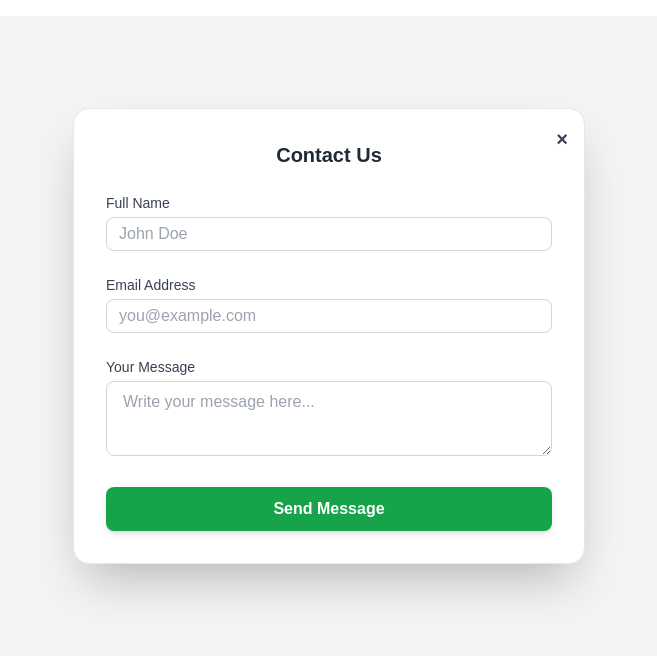
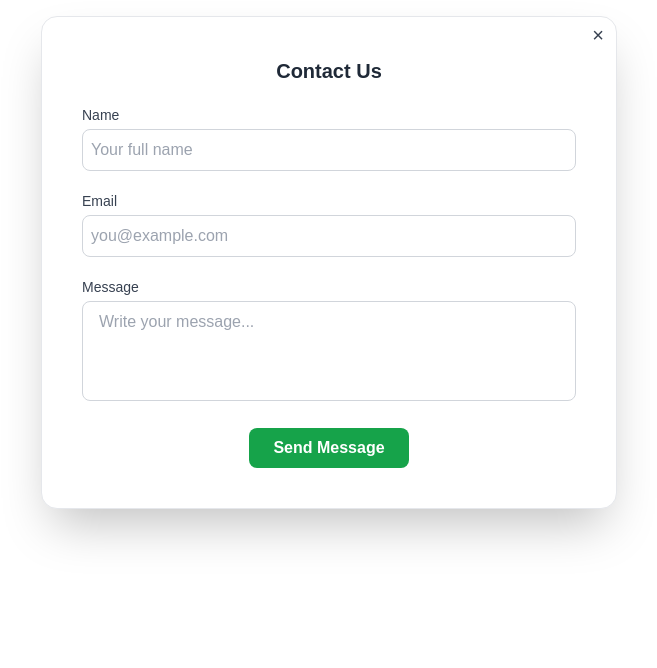
Before and after one commit to rajamohtasham/Foodstore, a Django app: page /contact/ in a window 1280 px wide. Shown: the part 80-748 px from the top of the page, without its empty margins (311-968 px from the left). Run offline with Django 5.2, Linux system fonts and the light colour scheme; some libraries are stand-ins or nearby versions.

Commit message:
change contact us

```diff
--- a/store/templates/store/contact.html
+++ b/store/templates/store/contact.html
@@ -3,59 +3,51 @@
 {% load static %}
 
 {% block content %}
-<div class="flex items-center justify-center h-[80vh] bg-gray-100 dark:bg-gray-900 ">
-  <div
-    class="w-full max-w-lg bg-white dark:bg-gray-800 rounded-2xl shadow-2xl border border-gray-200 dark:border-gray-700 relative overflow-hidden p-3 md:p-8">
+<div class=" flex items-center justify-center dark:bg-gray-900 ">
+  <div class="w-full  max-w-md md:max-w-xl bg-white dark:bg-gray-800 border border-gray-200 dark:border-gray-700 rounded-2xl shadow-2xl md:p-10 relative transition-all duration-300">
 
     <!-- Close Button -->
-    <a href="{% url 'home' %}" class="absolute top-4 right-4">
-      <span
-        class="text-xl font-bold text-gray-700 dark:text-gray-300 hover:text-red-500 transition duration-200 cursor-pointer">×</span>
+    <a href="{% url 'home' %}">
+      <h1 class="absolute top-0 right-0 text-xl text-gray-700 dark:text-white hover:text-white px-3 py-1 rounded-bl-xl cursor-pointer transition duration-300">×</h1>
     </a>
 
     <!-- Heading -->
-    <h2 class="text-xl font-extrabold text-center text-gray-800 dark:text-white ">Contact Us</h2>
+    <h1 class="text-xl font-bold text-center text-gray-800 dark:text-white ">Contact Us</h1>
 
     {% if form_error %}
-    <p class="text-red-500 text-center text-base ">{{ form_error }}</p>
+      <p class="text-red-600 dark:text-red-400 text-center text-sm mb-4">{{ form_error }}</p>
     {% endif %}
     {% if result %}
-    <p class="text-green-500 text-center text-base mt-2">{{ result }}</p>
+      <p class="text-green-600 dark:text-green-400 text-center text-sm ">{{ result }}</p>
     {% endif %}
 
     <!-- Contact Form -->
-    <form method="POST" class="space-y-6 ">
+    <form method="POST" class="space-y-5">
       {% csrf_token %}
-
-      <!-- Name Field -->
       <div>
-        <label for="name" class="block text-sm font-medium text-gray-700 dark:text-gray-300 mb-1">Full Name</label>
-        <input type="text" id="name" name="name" required
-          class="w-full px-3 py-1 rounded-lg border border-gray-300 dark:border-gray-600 bg-white dark:bg-gray-700 text-gray-900 dark:text-white placeholder-gray-400 dark:placeholder-gray-500 focus:ring-2 focus:ring-blue-500 focus:outline-none transition"
-          placeholder="John Doe" />
+        <label for="name" class="block text-sm font-medium text-gray-700 dark:text-gray-200 mb-1">Name</label>
+        <input type="text" name="name" id="name"
+          class="w-full bg-white dark:bg-gray-700 text-gray-800 dark:text-white border border-gray-300 dark:border-gray-600 rounded-lg px-2 py-2  focus:outline-none focus:ring-2 focus:ring-blue-500"
+          placeholder="Your full name" required>
       </div>
 
-      <!-- Email Field -->
       <div>
-        <label for="email" class="block text-sm font-medium text-gray-700 dark:text-gray-300 mb-1">Email Address</label>
-        <input type="email" id="email" name="email" required
-          class="w-full px-3 py-1 rounded-lg border border-gray-300 dark:border-gray-600 bg-white dark:bg-gray-700 text-gray-900 dark:text-white placeholder-gray-400 dark:placeholder-gray-500 focus:ring-2 focus:ring-blue-500 focus:outline-none transition"
-          placeholder="you@example.com" />
+        <label for="email" class="block text-sm font-medium text-gray-700 dark:text-gray-200 mb-1">Email</label>
+        <input type="email" name="email" id="email"
+          class="w-full bg-white dark:bg-gray-700 text-gray-800 dark:text-white border border-gray-300 dark:border-gray-600 rounded-lg px-2 py-2 focus:outline-none focus:ring-2 focus:ring-blue-500"
+          placeholder="you@example.com" required>
       </div>
 
-      <!-- Message Field -->
       <div>
-        <label for="message" class="block text-sm font-medium text-gray-700 dark:text-gray-300 mb-1">Your
-          Message</label>
-        <textarea id="message" name="message" rows="4" required
-          class="w-full px-4 py-2 rounded-lg border border-gray-300 dark:border-gray-600 bg-white dark:bg-gray-700 text-gray-900 dark:text-white placeholder-gray-400 dark:placeholder-gray-500 focus:ring-2 focus:ring-blue-500 focus:outline-none transition h-[75px]"
-          placeholder="Write your message here..."></textarea>
+        <label for="message" class="block text-sm font-medium text-gray-700 dark:text-gray-200 mb-1">Message</label>
+        <textarea name="message" id="message" rows="4"
+          class="w-full bg-white dark:bg-gray-700 text-gray-800 dark:text-white border border-gray-300 dark:border-gray-600 rounded-lg px-4 py-2 resize-none focus:outline-none focus:ring-2 focus:ring-blue-500 h-[100px]"
+          placeholder="Write your message..." required></textarea>
       </div>
 
-      <!-- Submit Button -->
-      <div class="flex justify-center">
+      <div class="text-center">
         <button type="submit"
-          class="w-full py-2.5 rounded-lg bg-green-600 text-white font-semibold hover:bg-green-700 focus:ring-4 focus:ring-blue-300 dark:focus:ring-blue-600 transition duration-300 shadow-md">
+          class="bg-green-600 hover:bg-green-700 text-white font-semibold px-6 py-2 rounded-lg transition duration-300">
           Send Message
         </button>
       </div>
```
Also changed, not shown: db.sqlite3.
